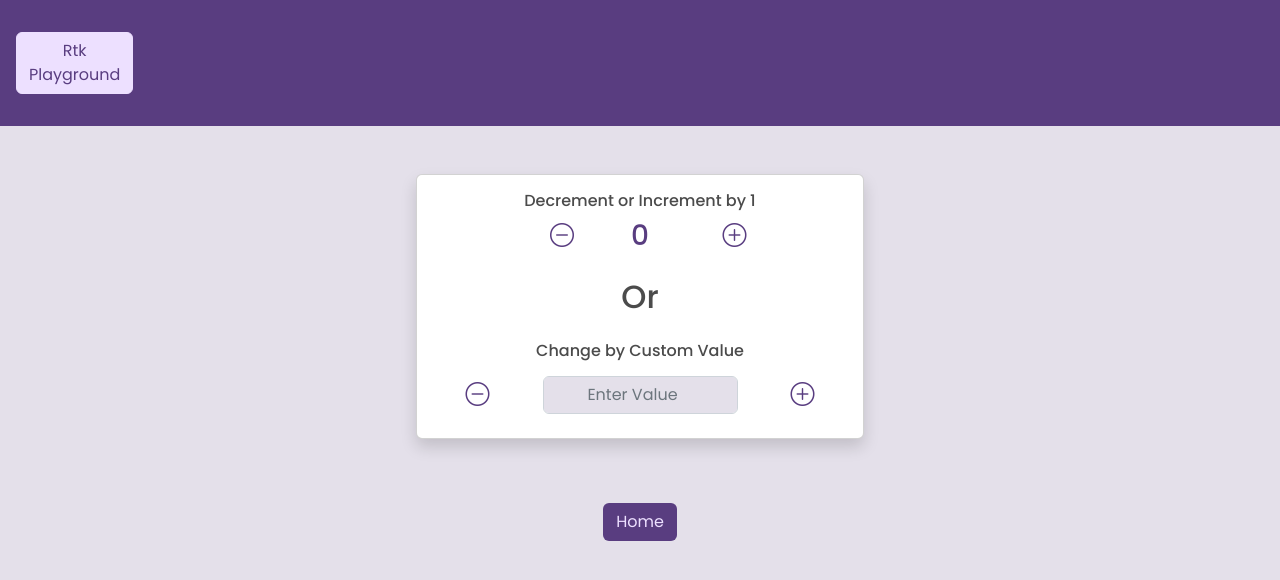
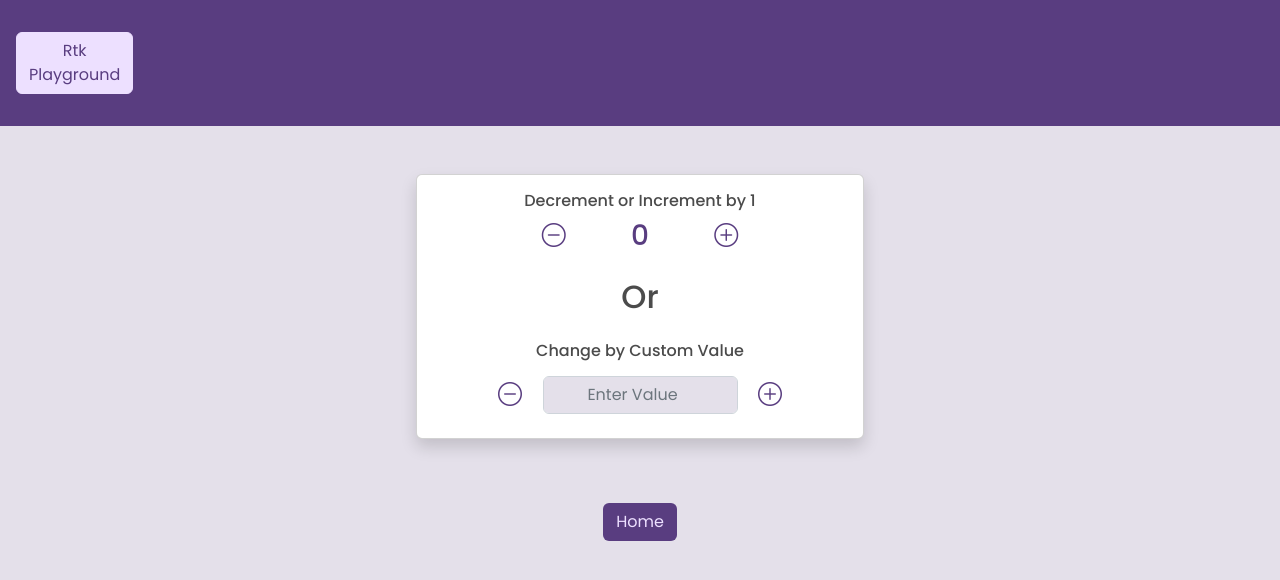
Before and after one commit to Sam-Dunne/learning-redux, a React (Create React App) app: page /counter in a window 1280 px wide. Shown: the top 580 px of the page. Built offline with nearby package versions, Linux system fonts and the light colour scheme.

Commit message:
centering Inc and Dec icons

```diff
--- a/src/components/ChangeByUserValue.js
+++ b/src/components/ChangeByUserValue.js
@@ -22,7 +22,7 @@ export default function ChangeByUserValue() {
             <div className='input-group-prepend col-2 d-flex justify-content-center'>
               <i className="bi bi-dash-circle text-primary " onClick={() => dispatch(decrementByAmount(Number(userValue)))}></i>
             </div>
-            <input type='number' placeholder='Enter Value' onChange={onChangeIncrement} value={userValue} className='form-control text-center w-50 mx-auto text-primary'></input>
+            <input type='number' placeholder='Enter Value' onChange={onChangeIncrement} value={userValue} className='form-control text-center w-50 text-primary'></input>
             <div className='input-group-append col-2 d-flex justify-content-center'>
               <i className="bi bi-plus-circle text-primary" onClick={() => dispatch(incrementByAmount(Number(userValue)))}></i>
             </div>
--- a/src/components/DecrementbyOne.js
+++ b/src/components/DecrementbyOne.js
@@ -9,7 +9,7 @@ export default function DecrementbyOne() {
     return (
         <>
             <div className='col-2 d-flex justify-content-center'>
-                <i className="bi bi-dash-circle col-2 text-primary" onClick={() => dispatch(decrement())}></i>
+                <i className="bi bi-dash-circle text-primary" onClick={() => dispatch(decrement())}></i>
             </div>
         </>
     )
--- a/src/components/IncrementByOne.js
+++ b/src/components/IncrementByOne.js
@@ -8,7 +8,7 @@ export default function IncrementByOne() {
 
     return (
         <div className='col-2 d-flex justify-content-center'>
-            <i className="bi bi-plus-circle col-2 text-primary" onClick={() => dispatch(increment())}></i>
+            <i className="bi bi-plus-circle text-primary" onClick={() => dispatch(increment())}></i>
         </div>
     )
 }
```
